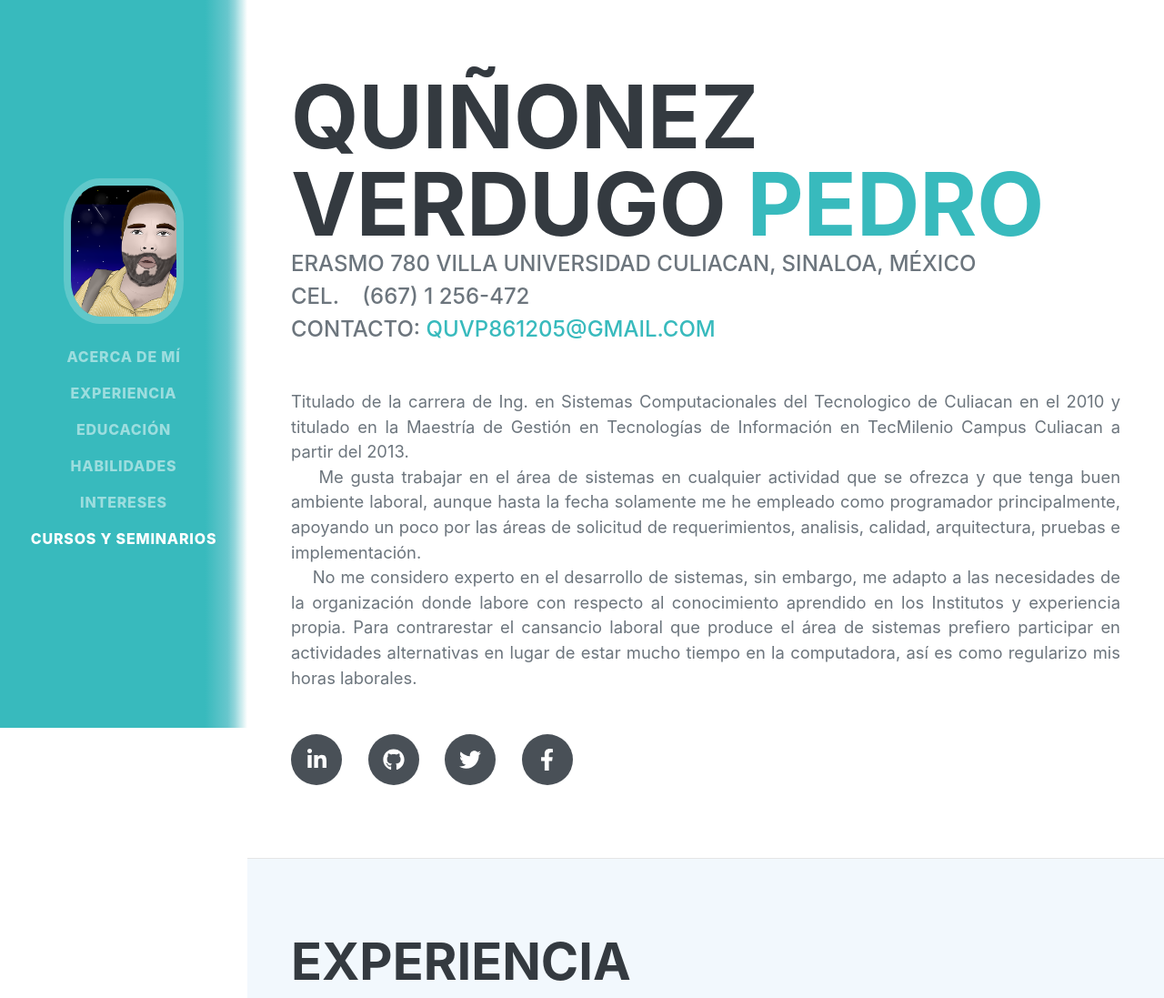
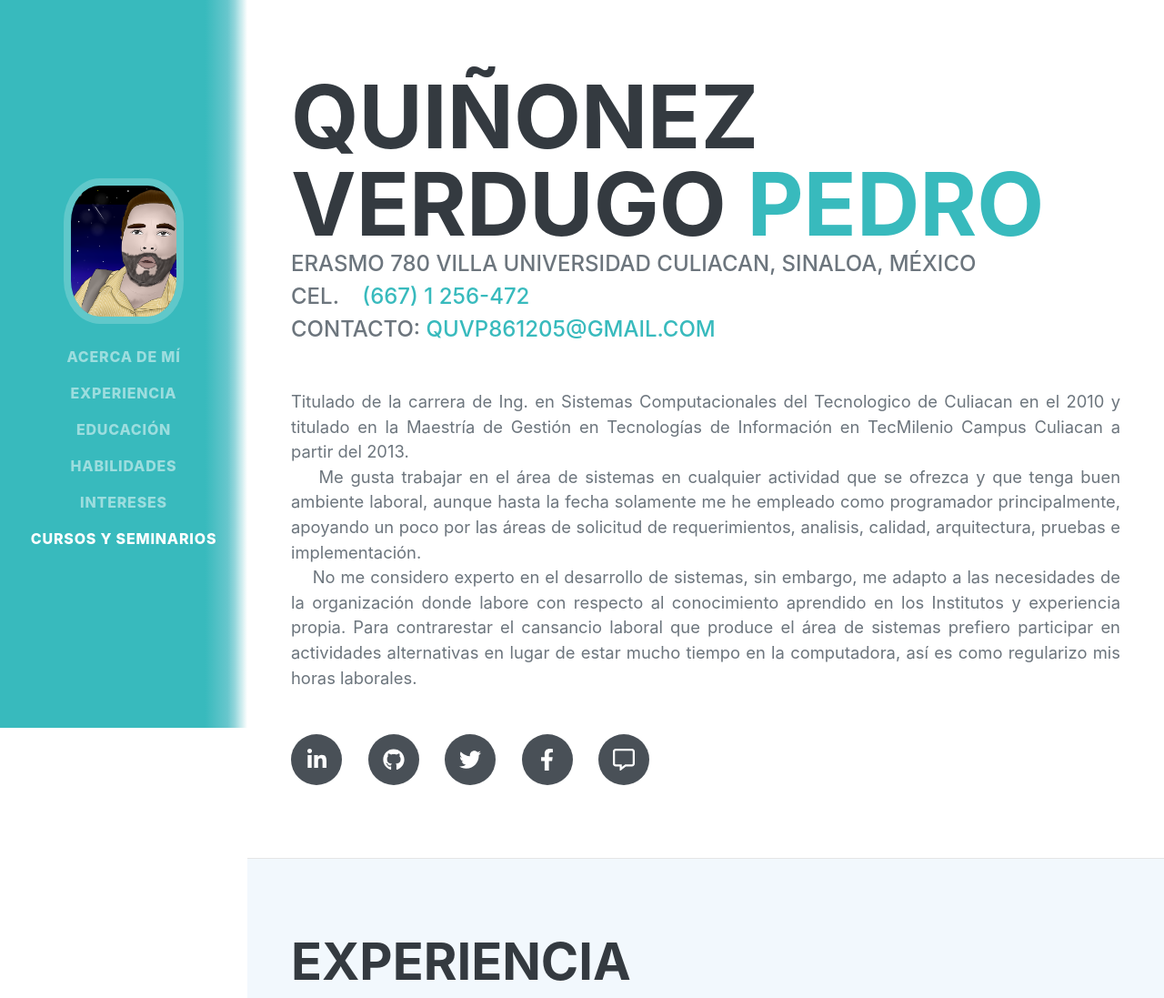
Before and after one commit to quvp861205/me, a plain HTML site: page index.html in a window 1280 px wide. Shown: the top 1097 px of the page at 91% size. Drawn offline with nearby package versions, Linux system fonts and the light colour scheme; a web font is replaced by a local one.

Commit message:
whatsapp

```diff
--- a/index.html
+++ b/index.html
@@ -46,7 +46,7 @@
                         <span class="text-primary">Pedro</span>
                     </h1>
                     <div class="subheading mb-5">
-                        Erasmo 780 Villa Universidad Culiacan, Sinaloa, México <br />cel. &nbsp;&nbsp;&nbsp;(667) 1 256-472
+                        Erasmo 780 Villa Universidad Culiacan, Sinaloa, México <br />cel. &nbsp;&nbsp;&nbsp;<a href="https://wa.me/526671256472">(667) 1 256-472</a>
 						<br />
                         Contacto: <a href="mailto:quvp861205@gmail.com">quvp861205@gmail.com</a>
                     </div>
@@ -63,6 +63,7 @@ Para contrarestar el cansancio laboral que produce el área de sistemas prefiero
                         <a class="social-icon" target="_blank"  href="https://github.com/quvp861205"><i class="fab fa-github"></i></a>
                         <a class="social-icon" target="_blank"  href="https://twitter.com/pquinonezv1986"><i class="fab fa-twitter"></i></a>
                         <a class="social-icon" target="_blank"  href="https://www.facebook.com/pedro.quinonezverdugo.9/"><i class="fab fa-facebook-f"></i></a>
+						<a class="social-icon" target="_blank"  href="https://wa.me/526671256472"><i class="far fa-comment-alt"></i></a>
                     </div>
                 </div>
             </section>
```
